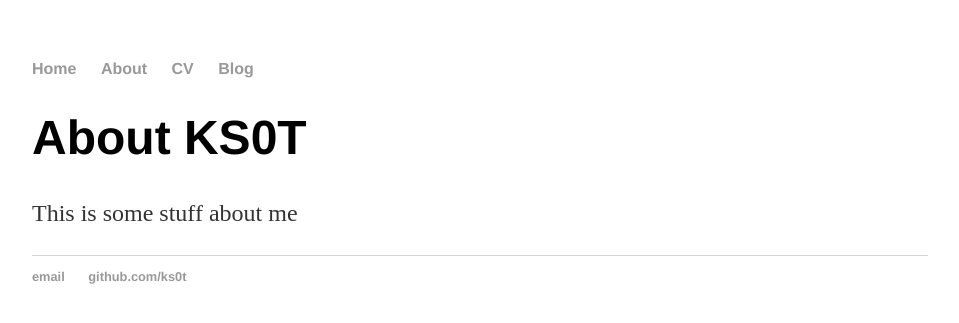
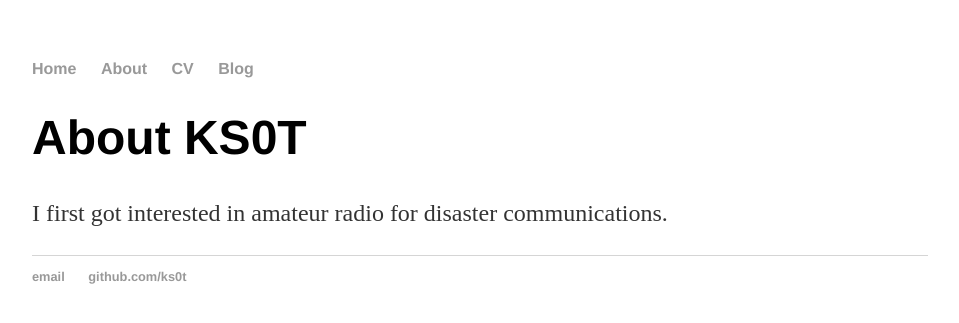
Before and after one commit to KS0T/ks0t.github.io, a Jekyll site: the page built from about/index.html, in a window 1280 px wide. Shown: the top 323 px of the page, without its empty margins (160-1119 px from the left). Built offline with Jekyll 4.4.1, drawn with Linux system fonts in a browser that asks for light colours.

Commit message:
updated about

```diff
--- a/about/index.html
+++ b/about/index.html
@@ -3,4 +3,4 @@ layout: default
 title: About KS0T
 ---
 	<h1>{{ page.title }}</h1>
-<p>This is some stuff about me</p>
+<p>I first got interested in amateur radio for disaster communications.</p>
```
